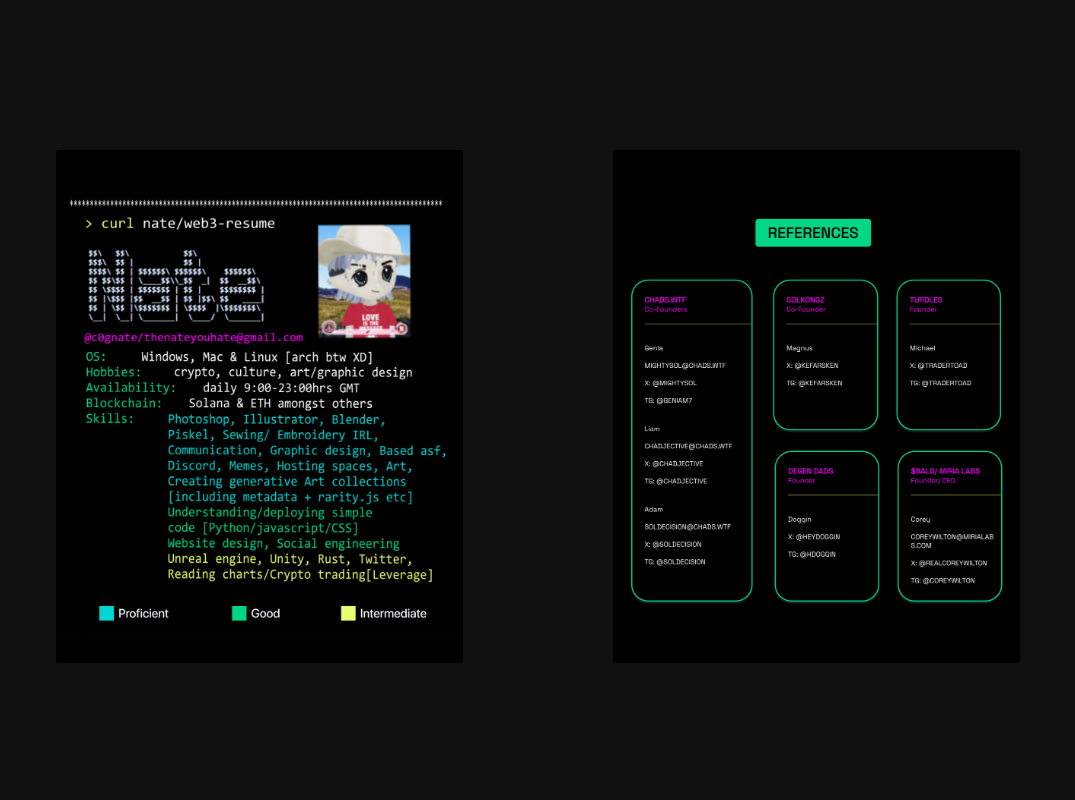
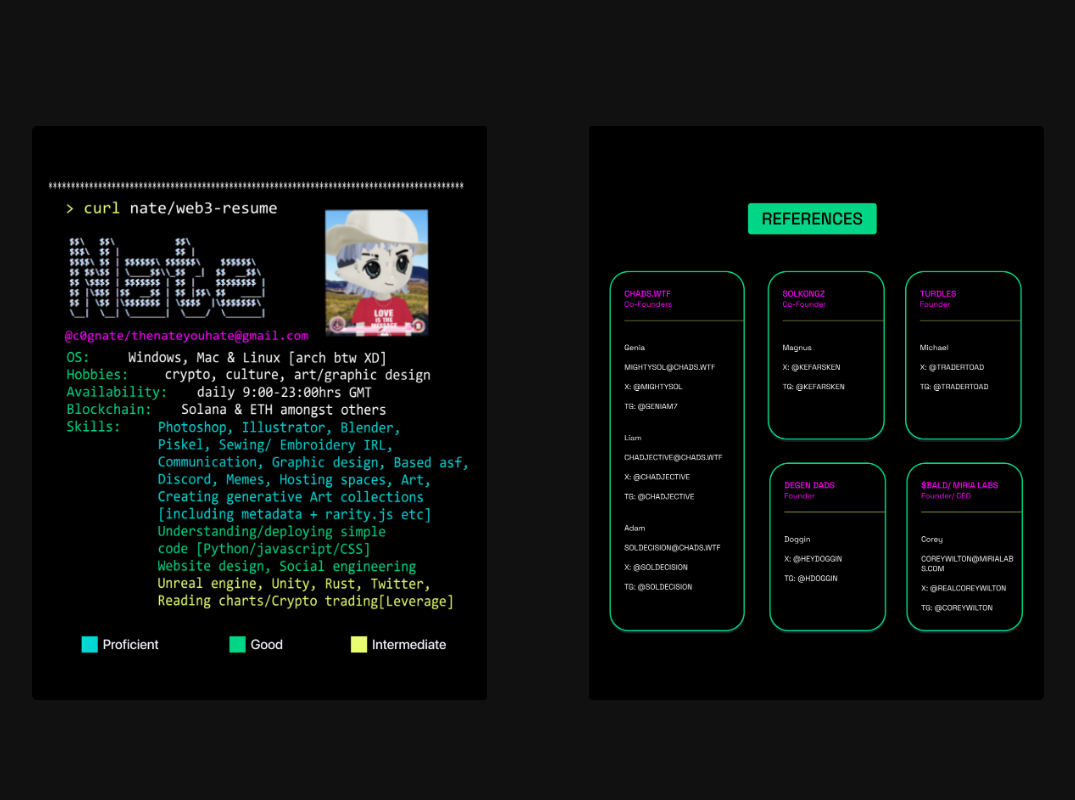
Before and after one commit to wtfnate/portfolio, a plain HTML site: page index.html in a window 1280 px wide. Shown: the top 800 px of the page, without its empty margins (102-1177 px from the left). Drawn offline with Linux system fonts and the light colour scheme.

Commit message:
Update style.css

```diff
--- a/style.css
+++ b/style.css
@@ -1,9 +1,9 @@
 #grid {
   display: grid;
-  gap: 150px;
+  gap: 10%;
   grid-template: repeat(16, 1fr) / repeat(2, 1fr); /* 16 rows × 2 columns = 32 slots */
   grid-auto-flow: column;
-  margin: 150px;
+  margin: 10%;
 }
 
 #grid img {
```
